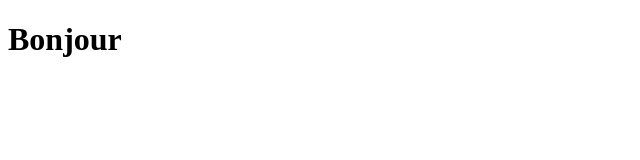
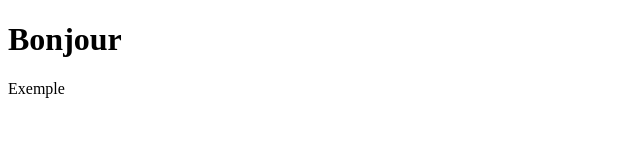
Before and after one commit to netvolutionfr/20231011-premiersite, a plain HTML site: page index.html in a window 1280 px wide. Shown: the full height of the page, 0-640 px from the left. Drawn offline with Linux system fonts and the light colour scheme.

Commit message:
Modif page d'accueil

```diff
--- a/index.html
+++ b/index.html
@@ -9,5 +9,6 @@
 </head>
 <body>
 <h1>Bonjour</h1>
+<p>Exemple</p>
 </body>
 </html>
```
